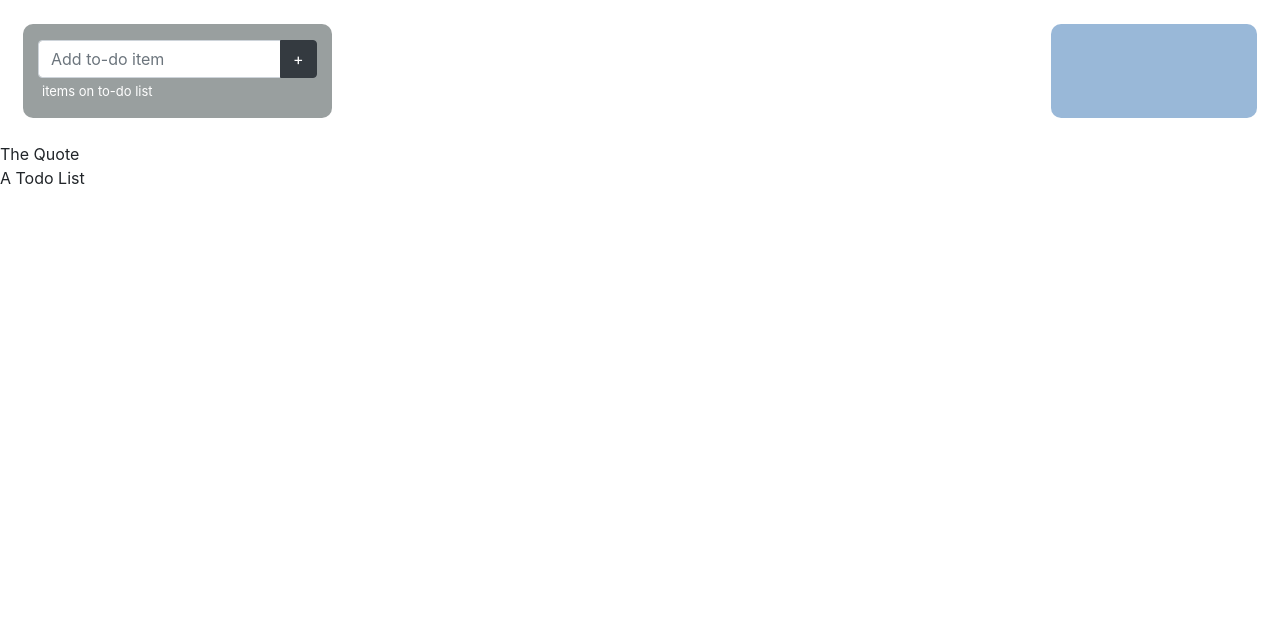
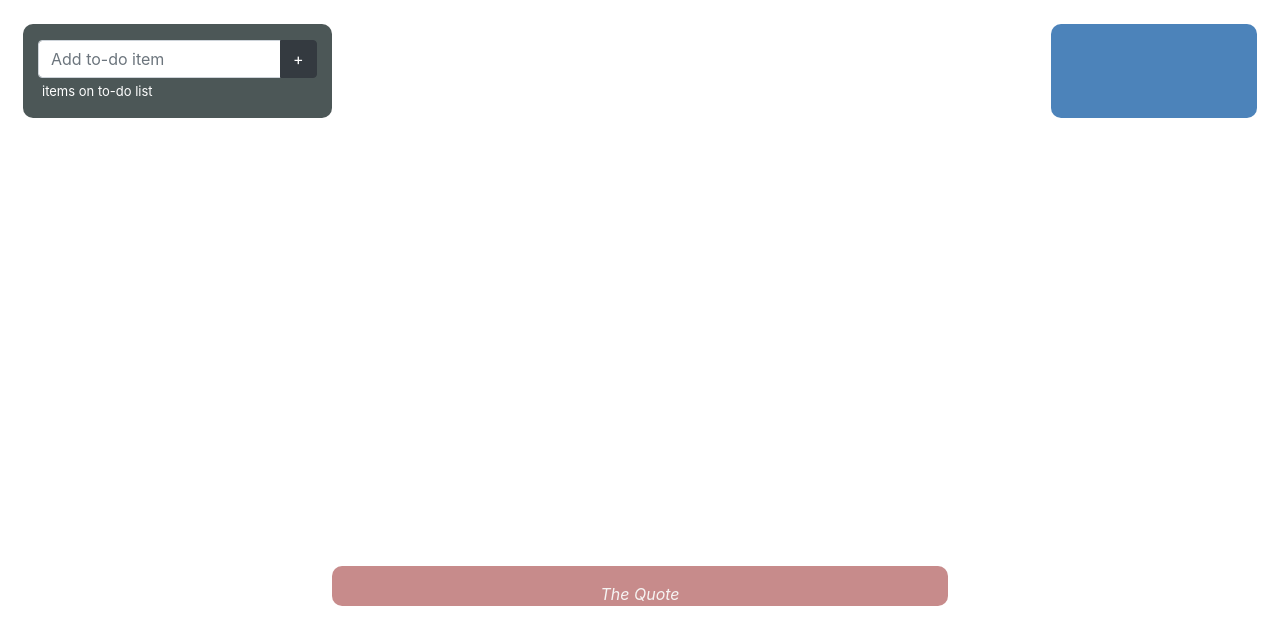
Before and after one commit to RobertGumeny/InspireMidterm, a plain HTML site: page index.html in a window 1280 px wide. Drawn offline with nearby package versions, Linux system fonts and the light colour scheme; no server answers.

Commit message:
Base requirements met, need to work on name/clock

```diff
--- a/app/controllers/image-controller.js
+++ b/app/controllers/image-controller.js
@@ -2,7 +2,7 @@ import ImageService from "../services/image-service.js";
 import store from "../store.js";
 
 function _drawImage() {
-  // document.body.style.backgroundImage = `url('${store.State.images.url}')`;
+  document.body.style.backgroundImage = `url('${store.State.images.url}')`;
 }
 export default class ImageController {
   constructor() {
--- a/app/controllers/quote-controller.js
+++ b/app/controllers/quote-controller.js
@@ -4,8 +4,10 @@ import store from "../store.js";
 
 function _drawQuote() {
   let quote = store.State.quotes;
-  document.getElementById("quote").innerHTML = `<p>${quote.body}</p>`;
-  document.getElementById("quote-author").innerHTML = `<p>${quote.author}</p>`;
+  document.getElementById("quote").innerHTML = `<p>"${quote.body}"</p>`;
+  document.getElementById(
+    "quote-author"
+  ).innerHTML = `<p>- ${quote.author}</p>`;
 }
 export default class QuoteController {
   constructor() {
--- a/assets/css/style.css
+++ b/assets/css/style.css
@@ -10,12 +10,23 @@ body {
 .todo {
   border-radius: 10px;
   color: #fff;
-  background-color: rgba(0, 16, 17, 0.4);
+  background-color: rgba(0, 16, 17, 0.7);
 }
 .weather {
   border-radius: 10px;
   color: #fff;
-  background-color: rgba(1, 79, 157, 0.4);
+  background-color: rgba(1, 79, 157, 0.7);
+}
+.main-content {
+  height: 50vh;
+}
+.quotes {
+  border-radius: 10px;
+  color: #f6f4f3;
+  background-color: rgba(175, 91, 91, 0.7);
+}
+.quote-style {
+  font-style: italic;
 }
 .close {
   margin-top: -4px;
--- a/index.html
+++ b/index.html
@@ -51,18 +51,19 @@
     </header>
     <!-- !SECTION End of header-->
     <!-- SECTION Main, clock/name -->
-    <main class="container-fluid"></main>
+    <main class="container-fluid main-content"></main>
     <!-- !SECTION End main -->
     <!-- SECTION Footer, Quote-->
-    <div id="quote">
-      The Quote
-    </div>
-    <div id="quote-author"></div>
-
-    <div>
-      A Todo List
-      <div id="todo-error"></div>
-    </div>
+    <footer class="container-fluid">
+      <div class="row text-center p-4">
+        <div class="col-6 mx-auto pt-3 quotes">
+          <div class="quote-style" id="quote">
+            The Quote
+          </div>
+          <div id="quote-author"></div>
+        </div>
+      </div>
+    </footer>
 
     <script
       src="https://code.jquery.com/jquery-3.4.1.slim.min.js"
```
